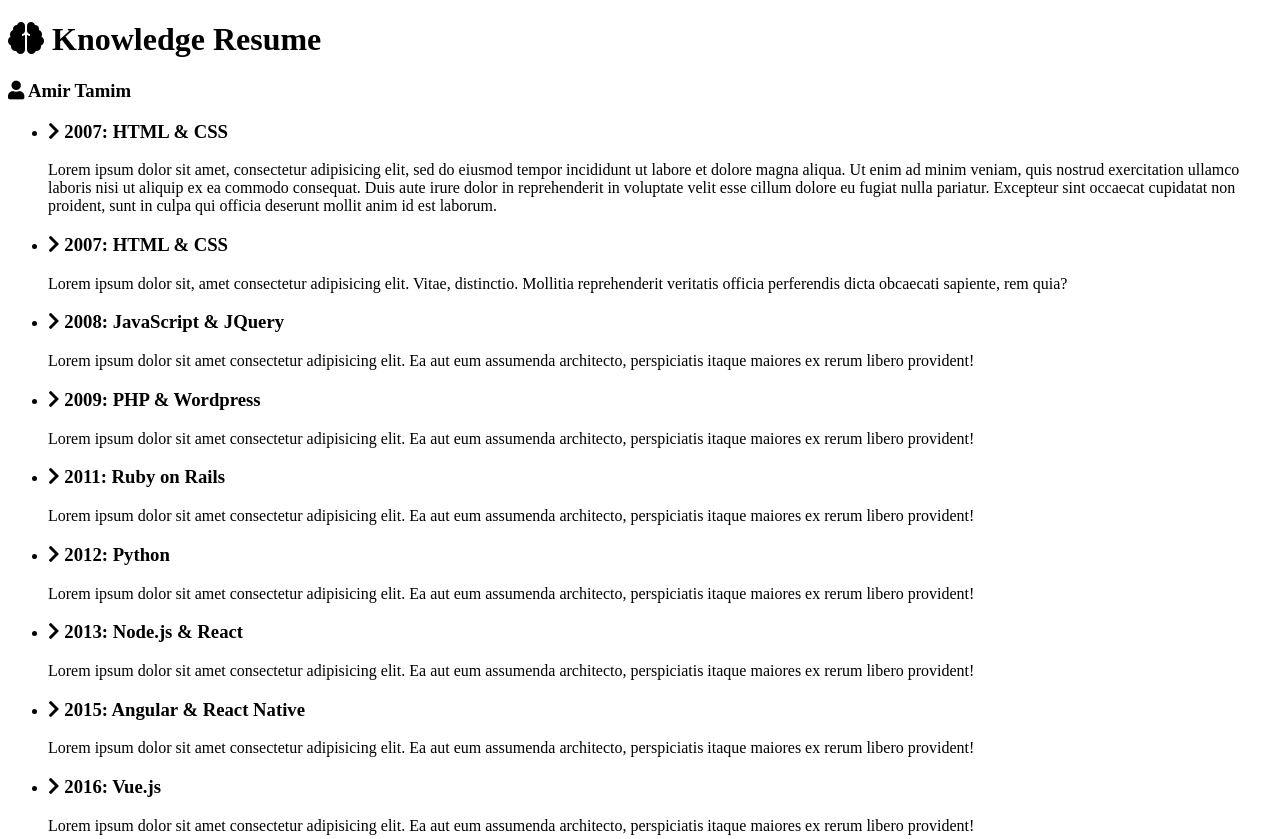
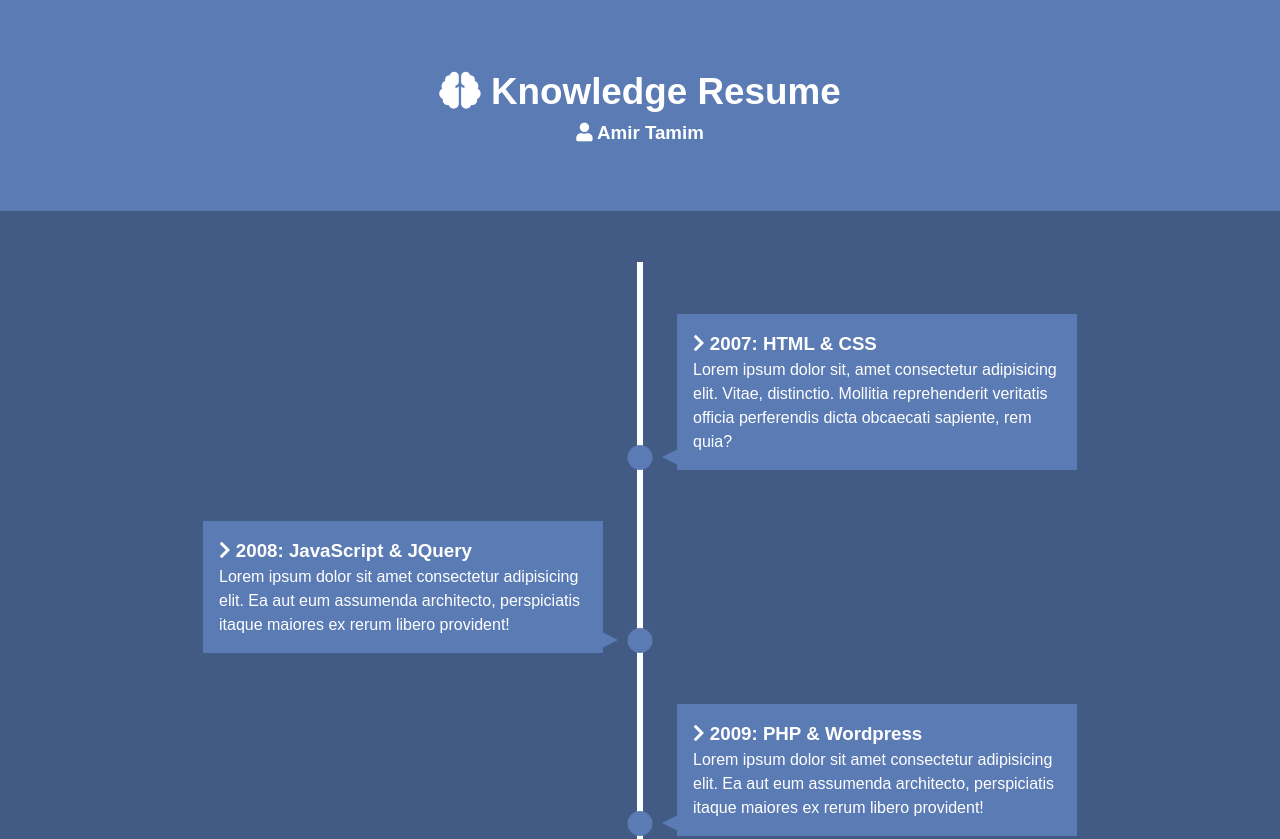
Before and after one commit to codecreation/Timeline, a plain HTML site: page index.html in a window 1280 px wide. Shown: the top 839 px of the page. Drawn offline with Linux system fonts and the light colour scheme.

Commit message:
animation styling added

```diff
--- a/CSS/style.css
+++ b/CSS/style.css
@@ -0,0 +1,112 @@
+:root{
+  --primary-color: #425b84;
+  --secondary-color: #5b7bb4;
+  --max-width: 1100px;
+}
+
+*{
+  margin: 0;
+  padding: 0;
+  box-sizing: border-box;
+}
+
+body{
+  font: normal 1rem/1.5 'Arial', sans-serif;
+  background: var(--primary-color);
+  color: #fff;
+  overflow-x: hidden;
+  padding-bottom: 50px;
+
+}
+
+#main-header{
+  background: var(--secondary-color);
+  padding: 4rem 0;
+}
+
+.container{
+  max-width: var(--max-width);
+  margin: 0 auto;
+  text-align: center;
+}
+
+h1{
+  font-size: 2.3rem;
+}
+
+#timeline ul{
+  background: var(--primary-color);
+  padding: 3.2rem 0
+}
+
+#timeline ul li{
+  list-style: none;
+  position: relative;
+  width: 6px;
+  margin: 0 auto;
+  padding-top: 3.2rem;
+  background: #fff;
+}
+
+/* Boxes */
+
+#timeline ul li div{
+  position: relative;
+  bottom: 0;
+  width: 400px;
+  padding: 1rem;
+  background: var(--secondary-color);
+  transition: all 0.5s ease-in-out;
+}
+
+/* Right side */
+
+#timeline ul li:nth-child(odd) div{
+  left: 40px;
+}
+
+/* left side */
+
+#timeline ul li:nth-child(even) div{
+  left: -434px;
+}
+
+/* dots  */
+
+#timeline ul li:after{
+  content: '';
+  position: absolute;
+  left: 50%;
+  bottom: 0;
+  width: 25px;
+  height: 25px;
+  background: var(--secondary-color);
+  transform: translateX(-50%);
+  border-radius: 50%;
+  transition: background 0.5s ease-in-out;
+}
+
+/* Arrows base */
+#timeline div:before{
+  content: '';
+  position: absolute;
+  bottom: 5px;
+  width: 0;
+  border-style: solid;
+}
+
+/* right side arrows */
+
+#timeline ul li:nth-child(odd) div:before{
+  left: -15px;
+  border-width: 8px 16px 8px 0;
+  border-color: transparent var(--secondary-color) transparent transparent;
+}
+
+/* left side arrows */
+
+#timeline ul li:nth-child(even) div:before{
+  right: -15px;
+  border-width: 8px 0 8px 16px;
+  border-color: transparent transparent transparent var(--secondary-color);
+}
--- a/index.html
+++ b/index.html
@@ -15,16 +15,6 @@
       </div>
     </header>
 
-    <section id="timeline">
-      <ul>
-        <li>
-          <div>
-            <h3><i class="fas fa-chevron-right"></i> 2007: HTML & CSS</h3>
-            <p>Lorem ipsum dolor sit amet, consectetur adipisicing elit, sed do eiusmod tempor incididunt ut labore et dolore magna aliqua. Ut enim ad minim veniam, quis nostrud exercitation ullamco laboris nisi ut aliquip ex ea commodo consequat. Duis aute irure dolor in reprehenderit in voluptate velit esse cillum dolore eu fugiat nulla pariatur. Excepteur sint occaecat cupidatat non proident, sunt in culpa qui officia deserunt mollit anim id est laborum.</p>
-          </div>
-        </li>
-      </ul>
-    </section>
 
     <section id="timeline">
     <ul>
```
